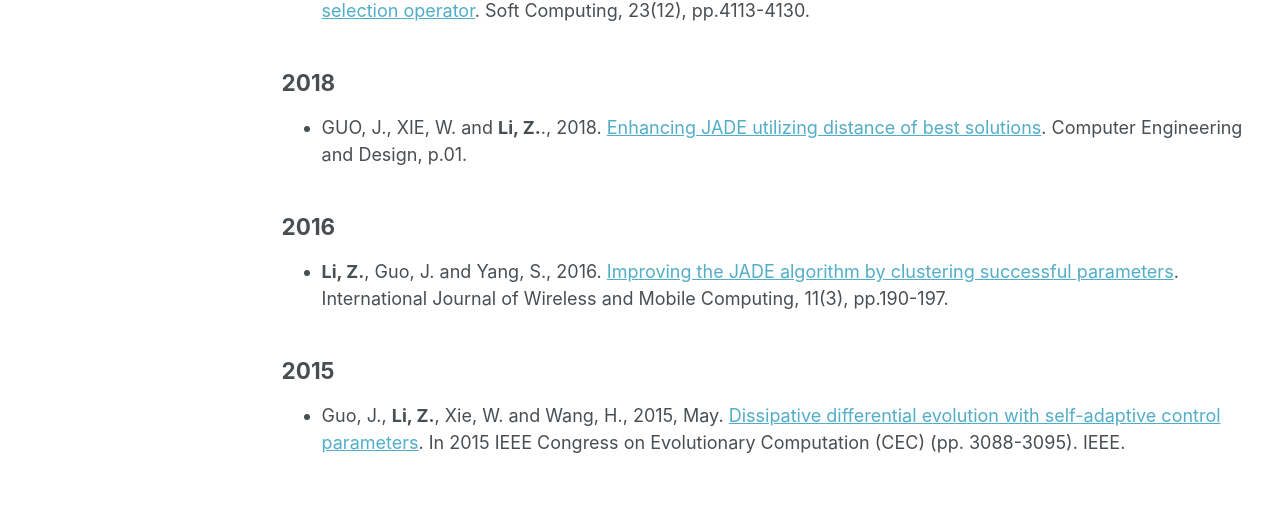
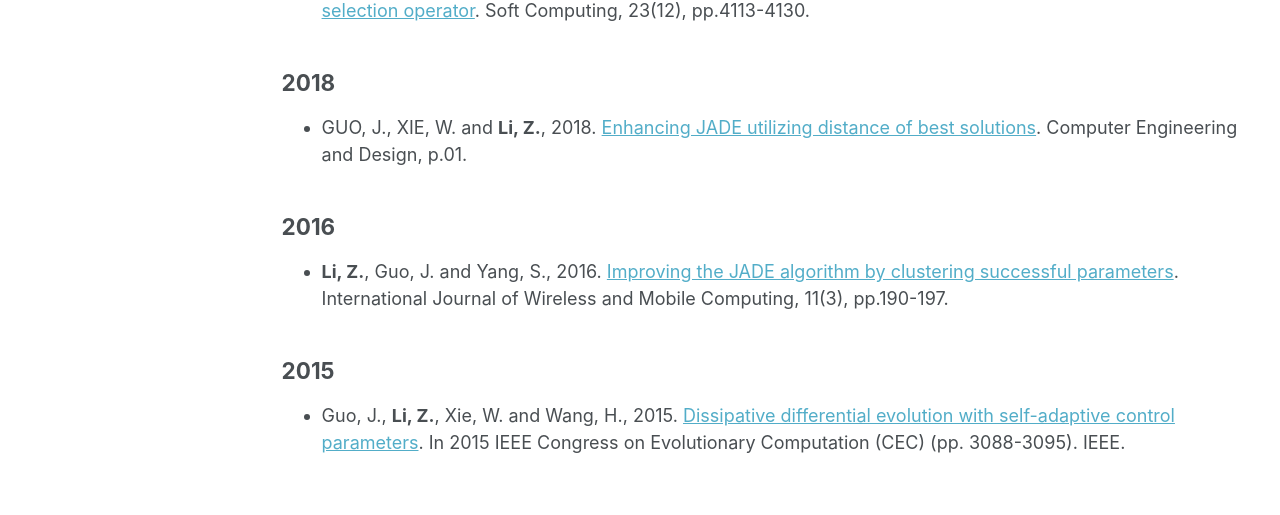
Before and after one commit to lzj1769/lzj1769.github.io, a Jekyll site: the page built from _pages/publications.md, in a window 1280 px wide and 1388 px high. Shown: the part 716-1231 px from the top of the window. Built offline with Jekyll 4.4.1, drawn with Linux system fonts in a browser that asks for light colours; some web fonts are replaced.

Commit message:
update publiction

```diff
--- a/_pages/publications.md
+++ b/_pages/publications.md
@@ -22,10 +22,10 @@ Kabgani, N., Menzel, S., Zenke, M., Kramann, R.<sup>\*</sup> and Costa, I.G.<sup
 * Guo, J., **Li, Z.** and Yang, S., 2019. [Accelerating differential evolution based on a subset-to-subset survivor selection operator](https://link.springer.com/article/10.1007/s00500-018-3060-x). Soft Computing, 23(12), pp.4113-4130.
 
 ## 2018
-* GUO, J., XIE, W. and **Li, Z.**., 2018. [Enhancing JADE utilizing distance of best solutions](https://en.cnki.com.cn/Article_en/CJFDTotal-SJSJ201801021.htm). Computer Engineering and Design, p.01.
+* GUO, J., XIE, W. and **Li, Z.**, 2018. [Enhancing JADE utilizing distance of best solutions](https://en.cnki.com.cn/Article_en/CJFDTotal-SJSJ201801021.htm). Computer Engineering and Design, p.01.
 
 ## 2016
 * **Li, Z.**, Guo, J. and Yang, S., 2016. [Improving the JADE algorithm by clustering successful parameters](https://www.inderscienceonline.com/doi/abs/10.1504/IJWMC.2016.081159). International Journal of Wireless and Mobile Computing, 11(3), pp.190-197.
 
 ## 2015
-* Guo, J., **Li, Z.**, Xie, W. and Wang, H., 2015, May. [Dissipative differential evolution with self-adaptive control parameters](https://ieeexplore.ieee.org/abstract/document/7257274?casa_token=FMCd_xi8iVUAAAAA:FUFH1HmYm7hk20ywiqhhSOogPq6P3jn4HOHo6JjRSaG3xttMNV_MiSsXTzn6WebHDkN6fGNfAg). In 2015 IEEE Congress on Evolutionary Computation (CEC) (pp. 3088-3095). IEEE.
+* Guo, J., **Li, Z.**, Xie, W. and Wang, H., 2015. [Dissipative differential evolution with self-adaptive control parameters](https://ieeexplore.ieee.org/abstract/document/7257274?casa_token=FMCd_xi8iVUAAAAA:FUFH1HmYm7hk20ywiqhhSOogPq6P3jn4HOHo6JjRSaG3xttMNV_MiSsXTzn6WebHDkN6fGNfAg). In 2015 IEEE Congress on Evolutionary Computation (CEC) (pp. 3088-3095). IEEE.
```
